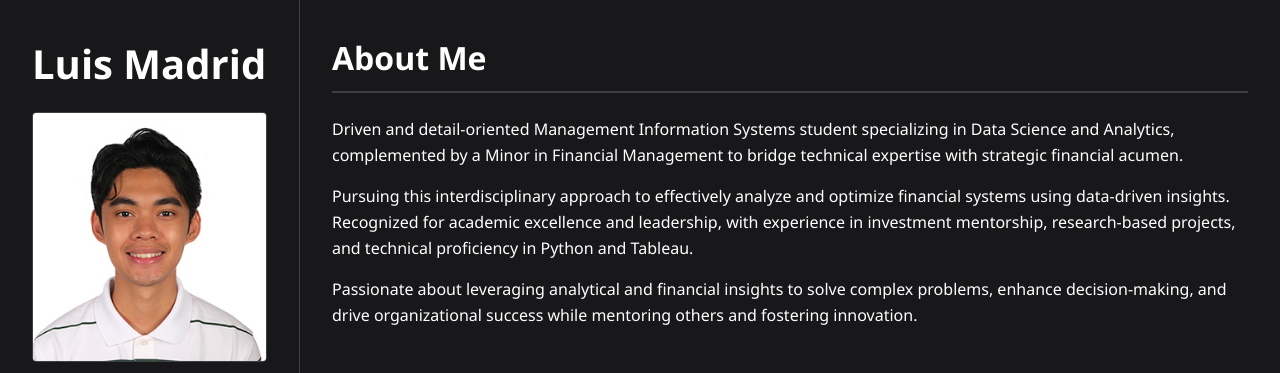
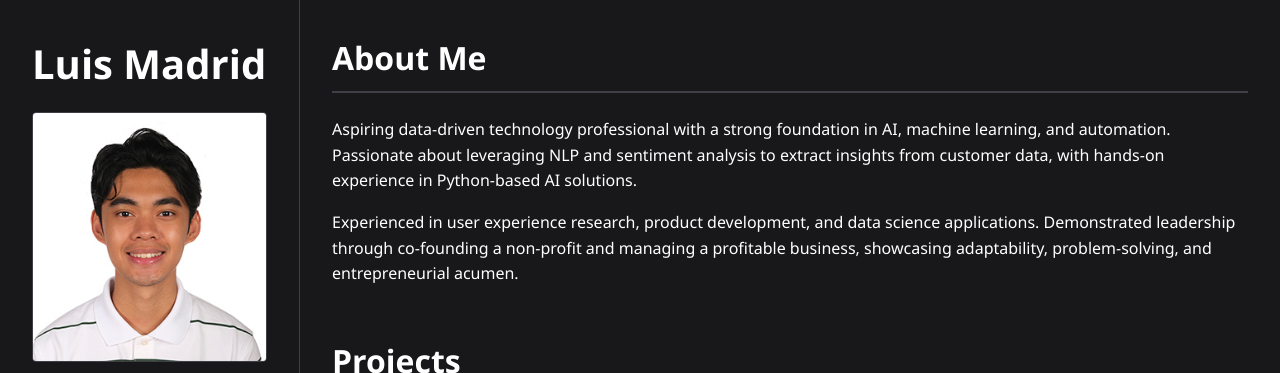
Before and after one commit to LuisMada/MadaPage, a plain HTML site: page index.html in a window 1280 px wide. Shown: the top 373 px of the page. Drawn offline with Linux system fonts and the light colour scheme.

Commit message:
Added description about me

```diff
--- a/index.html
+++ b/index.html
@@ -39,20 +39,13 @@
         <h2>About Me</h2>
         <div class="about-content">
           <p>
-            Driven and detail-oriented Management Information Systems student specializing in Data
-            Science and Analytics, complemented by a Minor in Financial Management to bridge technical
-            expertise with strategic financial acumen.
+            Aspiring data-driven technology professional with a strong foundation in AI, machine learning, and automation.
+            Passionate about leveraging NLP and sentiment analysis to extract insights from customer data, with hands-on experience in Python-based AI solutions.
           </p>
+
           <p>
-            Pursuing this interdisciplinary approach to effectively analyze and optimize financial systems
-            using data-driven insights. Recognized for academic excellence and leadership, with
-            experience in investment mentorship, research-based projects, and technical proficiency in
-            Python and Tableau.
-          </p>
-          <p>
-            Passionate about leveraging analytical and financial insights to solve complex problems,
-            enhance decision-making, and drive organizational success while mentoring others and
-            fostering innovation.
+            Experienced in user experience research, product development, and data science applications.
+            Demonstrated leadership through co-founding a non-profit and managing a profitable business, showcasing adaptability, problem-solving, and entrepreneurial acumen.
           </p>
         </div>
       </section>
```
